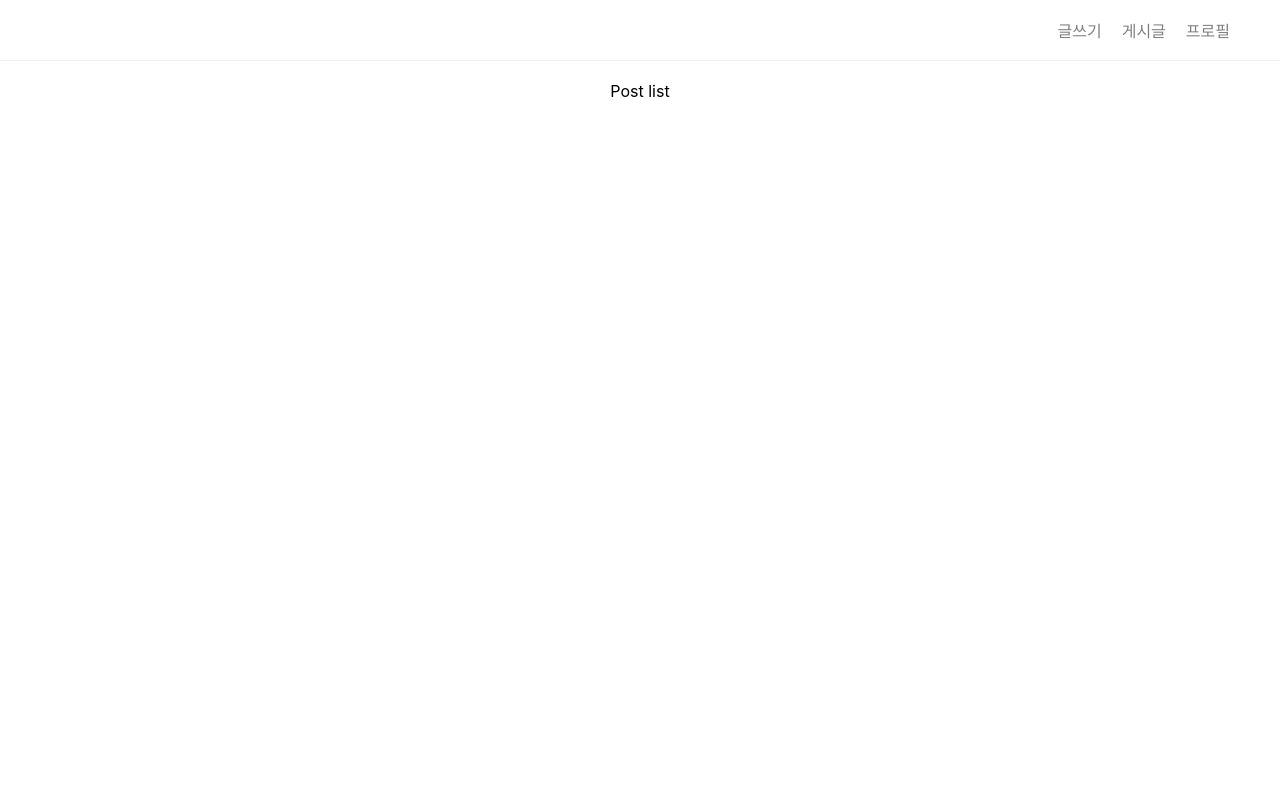
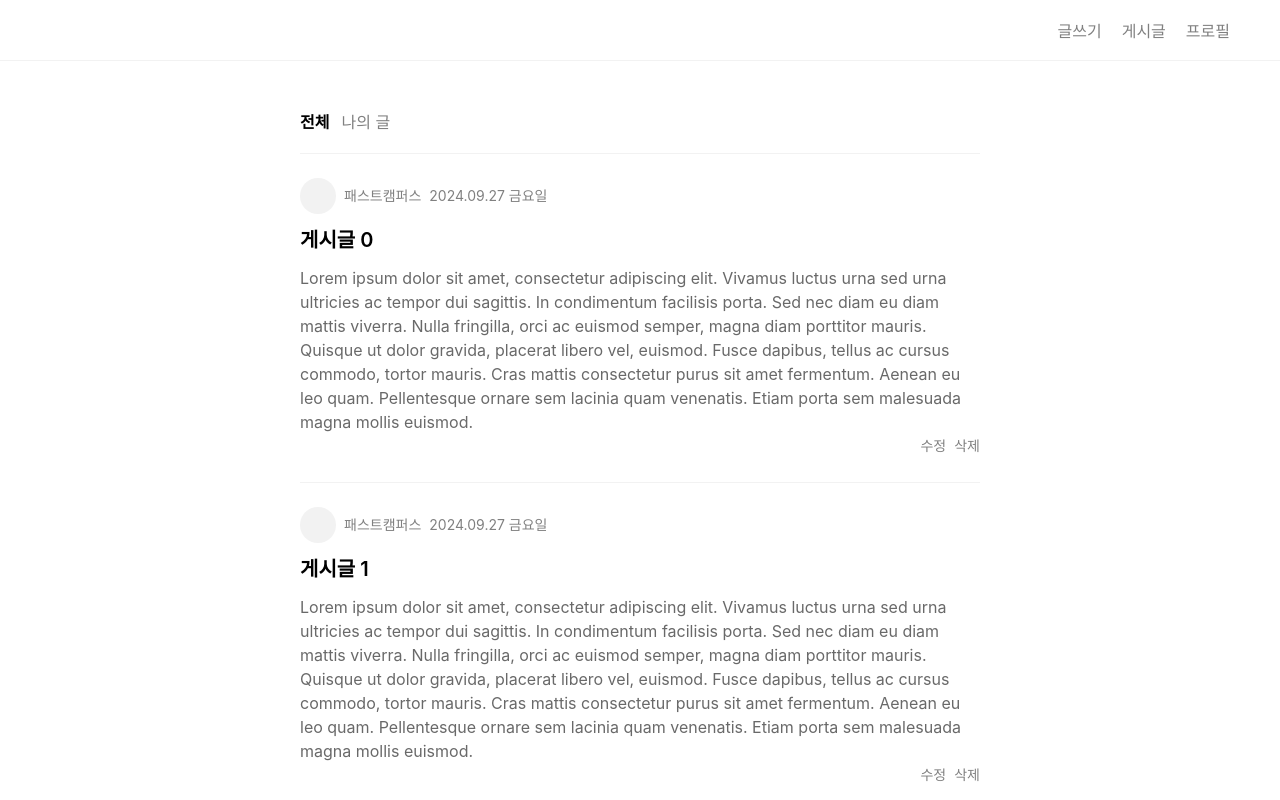
Before and after one commit to mj-study/react-pjt, a React (Create React App) app in the folder blog/: page / in a window 1280 px wide. Shown: the top 800 px of the page. Built offline with nearby package versions, Linux system fonts and the light colour scheme.

Commit message:
design. 게시글 디자인 추가

```diff
--- a/blog/src/index.css
+++ b/blog/src/index.css
@@ -47,9 +47,99 @@ footer {
     gap: 20px;
 }
 
+footer a {
+    margin: 0 10px;
+    text-decoration: none;
+    color: gray;
+}
+
+footer a:focus,
+footer a:hover {
+    color: black;
+}
+
+/* post navigation */
+.post__navigation {
+    display: flex;
+    gap: 12px;
+    margin: 0 auto;
+    max-width: 680px;
+    font-size: 16px;
+    color: gray;
+    cursor: pointer;
+    padding: 48px 20px 0 20px;
+}
+
+.post__navigation--active {
+    color: black;
+    font-weight: 600;
+}
+
 /* post list */
-.post-list {
+.post__list {
     min-height: 90vh;
     padding: 20px 40px;
-    text-align: center;
+    max-width: 680px;
+    margin: 0 auto;
+    text-align: left;
+    line-height: 24px;
 }
+
+.post__box {
+    padding-top: 24px;
+    padding-bottom: 24px;
+    border-top: 1px solid #f2f2f2;
+}
+
+.post__profile-box {
+    display: flex;
+    gap: 8px;
+    font-size: 14px;
+    align-items: center;
+}
+
+.post__profile {
+    width: 36px;
+    height: 36px;
+    background-color: #f2f2f2;
+    border-radius: 50%;
+}
+
+.post__date,
+.post__author-name {
+    color: gray;
+}
+
+.post__title {
+    font-size: 20px;
+    font-weight: 600;
+    margin: 14px 0;
+}
+
+.post__text {
+    color: dimgray;
+    font-size: 16px;
+}
+
+.post__list a {
+    text-decoration: none;
+    color: black;
+}
+
+.post__utils-box {
+    display: flex;
+    gap: 8px;
+    flex-direction: row-reverse;
+    font-size: 14px;
+    color: gray;
+}
+
+.post__delete:hover,
+.post__delete:focus {
+    color: black;
+}
+
+.post__edit:hover,
+.post__edit:focus {
+    color: black;
+}
--- a/blog/src/pages/home/index.tsx
+++ b/blog/src/pages/home/index.tsx
@@ -11,11 +11,45 @@ export default function Home() {
           <Link to="/profile">프로필</Link>
         </div>
       </header>
-      <div className="post-list">Post list</div>
+      <div className="post__navigation">
+        <div className="post__navigation--active">전체</div>
+        <div>나의 글</div>
+      </div>
+      <div className="post__list">
+        {[...Array(10)].map((e, index) => (
+          <div key={index} className="post__box">
+            <Link to={`/posts/${index}`}>
+              <div className="post__profile-box">
+                <div className="post__profile"/>
+                <div className="post__author-name">패스트캠퍼스</div>
+                <div className="post__date">2024.09.27 금요일</div>
+              </div>
+              <div className='post__title'>게시글 {index}</div>
+              <div className="post__text">
+                Lorem ipsum dolor sit amet, consectetur adipiscing elit.
+                Vivamus luctus urna sed urna ultricies ac tempor dui sagittis.
+                In condimentum facilisis porta.
+                Sed nec diam eu diam mattis viverra.
+                Nulla fringilla, orci ac euismod semper, magna diam porttitor mauris.
+                Quisque ut dolor gravida, placerat libero vel, euismod.
+                Fusce dapibus, tellus ac cursus commodo, tortor mauris.
+                Cras mattis consectetur purus sit amet fermentum.
+                Aenean eu leo quam. Pellentesque ornare sem lacinia quam venenatis.
+                Etiam porta sem malesuada magna mollis euismod.
+              </div>
+              <div className="post__utils-box">
+                <div className="post__delete">삭제</div>
+                <div className="post__edit">수정</div>
+              </div>
+            </Link>
+          </div>
+          )
+          )}
+      </div>
       <footer>
-        <div>Menu 1</div>
-        <div>Menu 2</div>
-        <div>Menu 3</div>
+        <Link to="/posts/new">글쓰기</Link>
+        <Link to="/posts">게시글</Link>
+        <Link to="/profile">프로필</Link>
       </footer>
     </div>
   );
```
